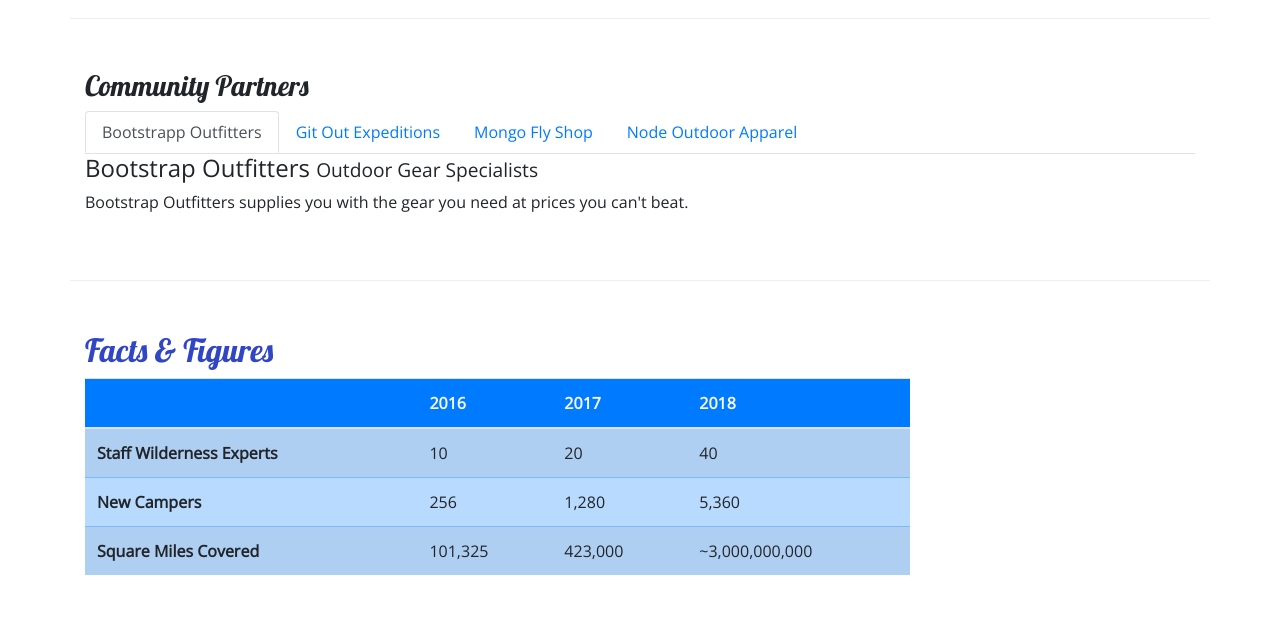
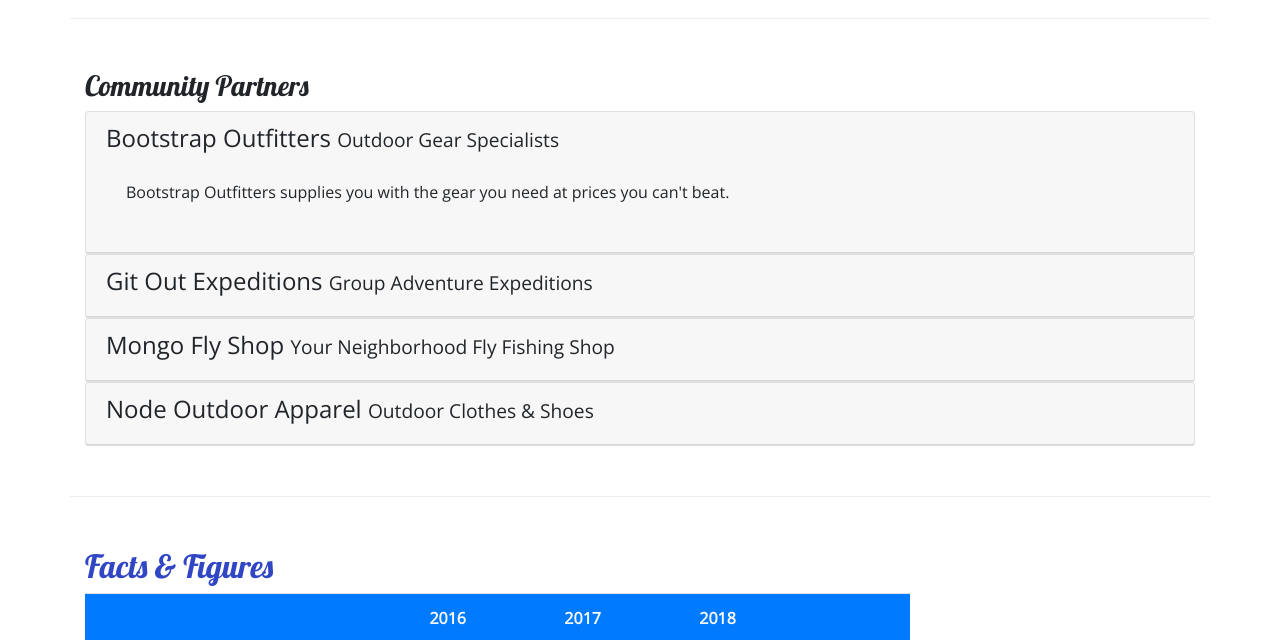
Before and after one commit to yipmanyee/nucamp-bootstrap, a website: page aboutus.html in a window 1280 px wide. Shown: the part 810-1450 px from the top of the page. Drawn offline with nearby package versions, Linux system fonts and the light colour scheme.

Commit message:
Accordion

```diff
--- a/aboutus.html
+++ b/aboutus.html
@@ -100,32 +100,59 @@
         <div class="row row-content">
             <div class="col">
                 <h3>Community Partners</h3>
-                <ul class="nav nav-tabs">
-                    <li class="nav item"><a class="nav-link active" href="#bootstrap" role="tab" data-toggle="tab">Bootstrapp Outfitters</a></li>
-                    <li class="nav item"><a class="nav-link" href="#git" role="tab" data-toggle="tab">Git Out Expeditions</a></li>
-                    <li class="nav item"><a class="nav-link" href="#mongo" role="tab" data-toggle="tab">Mongo Fly Shop</a></li>
-                    <li class="nav item"><a class="nav-link" href="#node" role="tab" data-toggle="tab">Node Outdoor Apparel</a></li>
-                </ul>
-                <div class="tab-content">
-                    <div role="tabpanel" class="tab-pane fade show active" id="bootstrap">
-                        <h4>Bootstrap Outfitters <small>Outdoor Gear Specialists</small></h4>
-                        <p class="d-none d-sm-block">Bootstrap Outfitters supplies you with the gear you need at prices you can't beat.</p>
+                <div id="accordion">
+                    <div class="card">
+                        <div role="tab" class="card-header">
+                            <h4>
+                                <a data-toggle="collapse" data-target="#bootstrap">Bootstrap Outfitters <small>Outdoor Gear Specialists</small></a>
+                            </h4>
+                        <div class="collapse show" id="bootstrap" data-parent="#accordion">
+                            <div class="card-body">
+                                <p class="d-none d-sm-block">Bootstrap Outfitters supplies you with the gear you need at prices you can't beat.</p>
+                            </div>
+                        </div>
+                        </div>
                     </div>
-                    <div role="tabpanel" class="tab-pane fade show" id="git">
-                        <h4>Git Out Expeditions <small>Group Adventure Expeditions</small></h4>
-                        <p class="d-none d-sm-block">Join Git Out Expeditions to explore new horizons with a group of other adventurers!</p>
+                    <div class="card">
+                        <div role="tab" class="card-header">
+                            <h4>
+                                <a class="collapsed" data-toggle="collapse" data-target="#git">Git Out Expeditions <small>Group Adventure Expeditions</small></a>
+                            </h4>
+                        <div class="collapse" id="git" data-parent="#accordion">
+                            <div class="card-body">
+                                <p class="d-none d-sm-block">Join Git Out Expeditions to explore new horizons with a group of other adventurers!</p>
+                            </div>
+                        </div>
+                        </div>
                     </div>
-                    <div role="tabpanel" class="tab-pane fade show" id="mongo">
-                        <h4>Mongo Fly Shop <small>Your Neighborhood Fly Fishing Shop</small></h4>
-                        <p class="d-none d-sm-block">Need a new fishing pole, a tacklebox, or flies of all kinds? Stop by Mongo Fly Shop.</p>
+                    <div class="card">
+                        <div role="tab" class="card-header">
+                        <h4>
+                            <a class="collapsed" data-toggle="collapse" data-target="#mongo">Mongo Fly Shop <small>Your Neighborhood Fly Fishing Shop</small></a>
+                        </h4>
+                        <div class="collapse" id="mongo" data-parent="#accordion">
+                            <div class="card-body">
+                                <p class="d-none d-sm-block">Need a new fishing pole, a tacklebox, or flies of all kinds? Stop by Mongo Fly Shop.</p>
+                            </div>
+                        </div>
+                        </div>
                     </div>
-                    <div role="tabpanel" class="tab-pane fade show" id="node">
-                        <h4>Node Outdoor Apparel <small>Outdoor Clothes & Shoes</small></h4>
-                        <p class="d-none d-sm-block">From polar fleeces to swimsuits, hiking boots to waders, a visit to Node will be sure to get you covered.</p>
+                    <div class="card">
+                        <div role="tab" class="card-header">
+                        <h4>
+                            <a data="collapsed" data-toggle="collapse" data-target="#node">Node Outdoor Apparel <small>Outdoor Clothes & Shoes</small></a>
+                        </h4>
+                        <div class="collapse" id="node" data-parent="#accordion">
+                            <div class="card-body">
+                                <p class="d-none d-sm-block">From polar fleeces to swimsuits, hiking boots to waders, a visit to Node will be sure to get you covered.</p>
+                            </div>
+                        </div>
+                        </div>
                     </div>
                 </div>
             </div>
         </div>
+
             <div class="row row-content">
                 <div class="col-sm-9">
                     <h2>Facts &amp; Figures</h2>
--- a/css/styles.css
+++ b/css/styles.css
@@ -34,8 +34,7 @@ header h2 {
 .navbar{
     background-color: #901cad;
 }
-.tab-conten{
-    border: 1px solid #DDD;
-    border-top: none;
-    padding: 10px;
+a, a:hover{
+    color: inherit;
+    text-decoration: none;
 }
```
